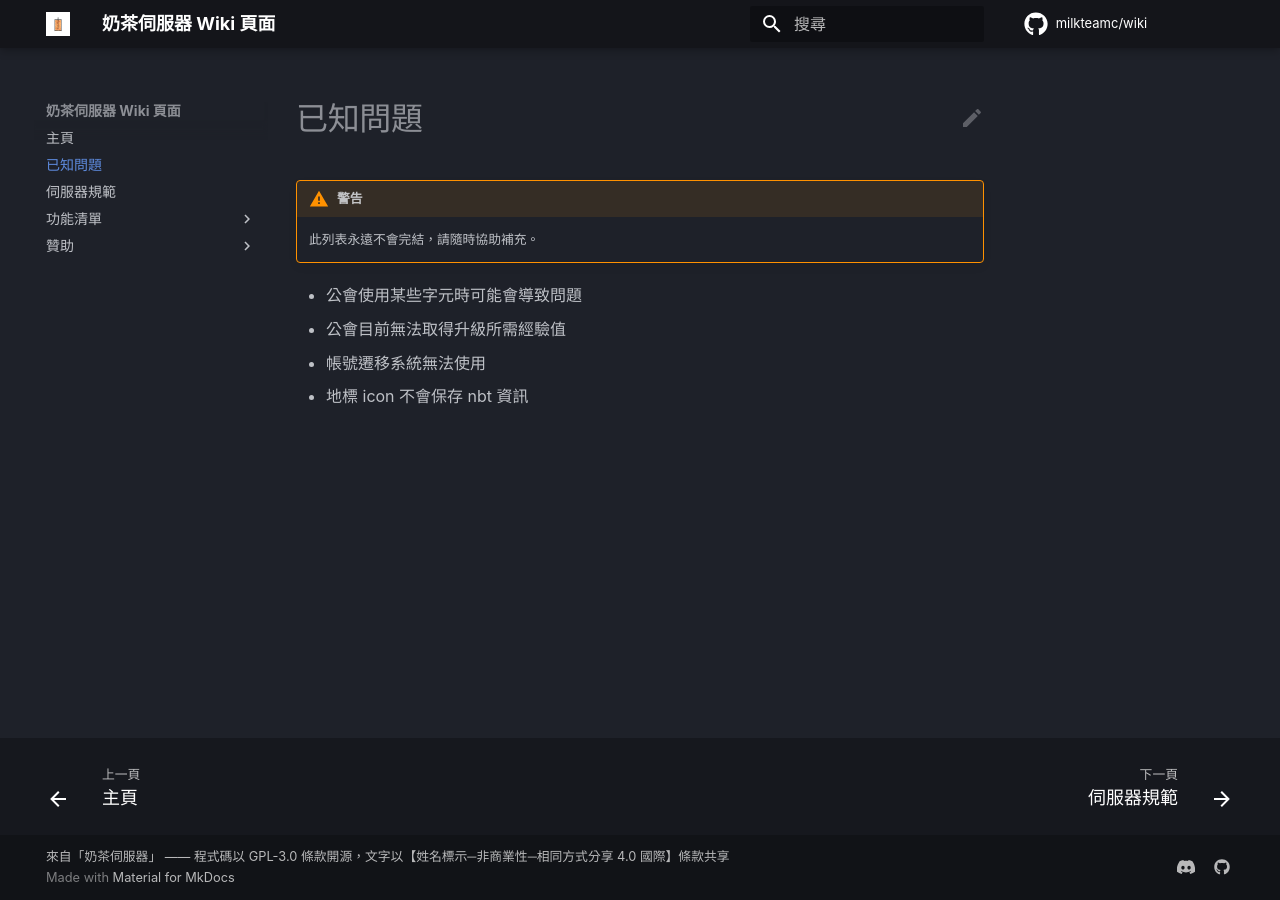
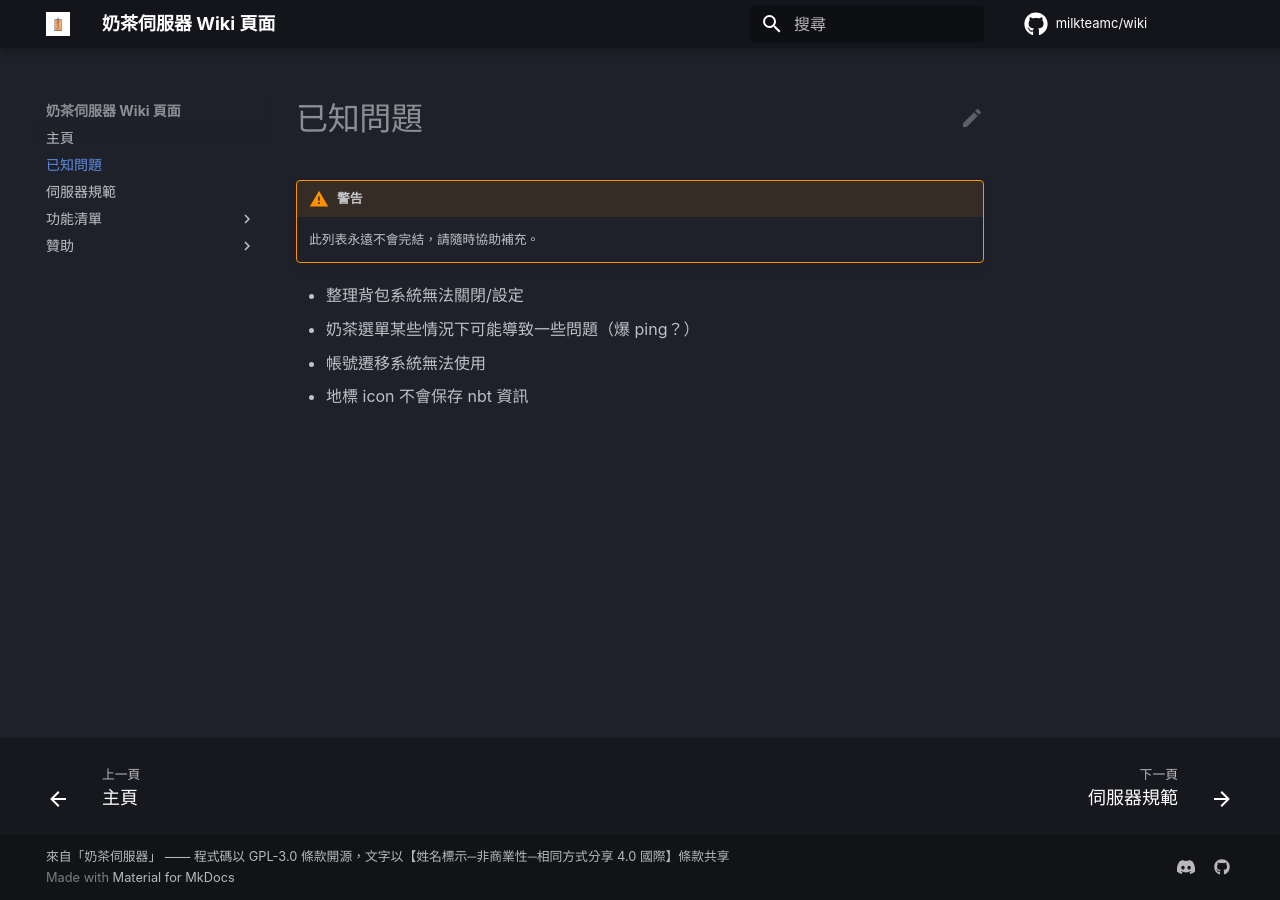
Before and after one commit to milkteamc/wiki, an MkDocs documentation site: the page built from docs/known-issues.md, in a window 1280 px wide. Built offline with MkDocs 1.6.1 and Material for MkDocs 9.7.7, drawn with Linux system fonts in a browser that asks for light colours; some web fonts are replaced; plug-ins that fetch from the network failed and are left out; comment, search, counter and statistics services are not loaded.

Commit message:
Update known-issues.md

```diff
--- a/docs/known-issues.md
+++ b/docs/known-issues.md
@@ -1,7 +1,7 @@
 # 已知問題
 !!! warning "警告"
     此列表永遠不會完結，請隨時協助補充。
-- 公會使用某些字元時可能會導致問題
-- 公會目前無法取得升級所需經驗值
+- 整理背包系統無法關閉/設定
+- 奶茶選單某些情況下可能導致一些問題（爆 ping？）
 - 帳號遷移系統無法使用
 - 地標 icon 不會保存 nbt 資訊
```
